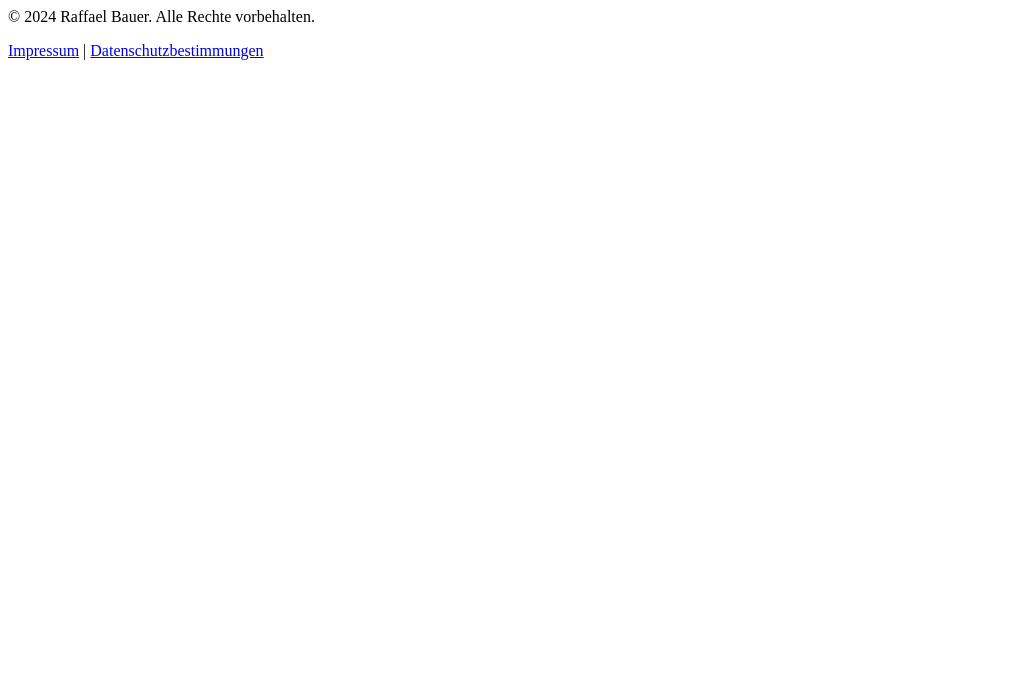
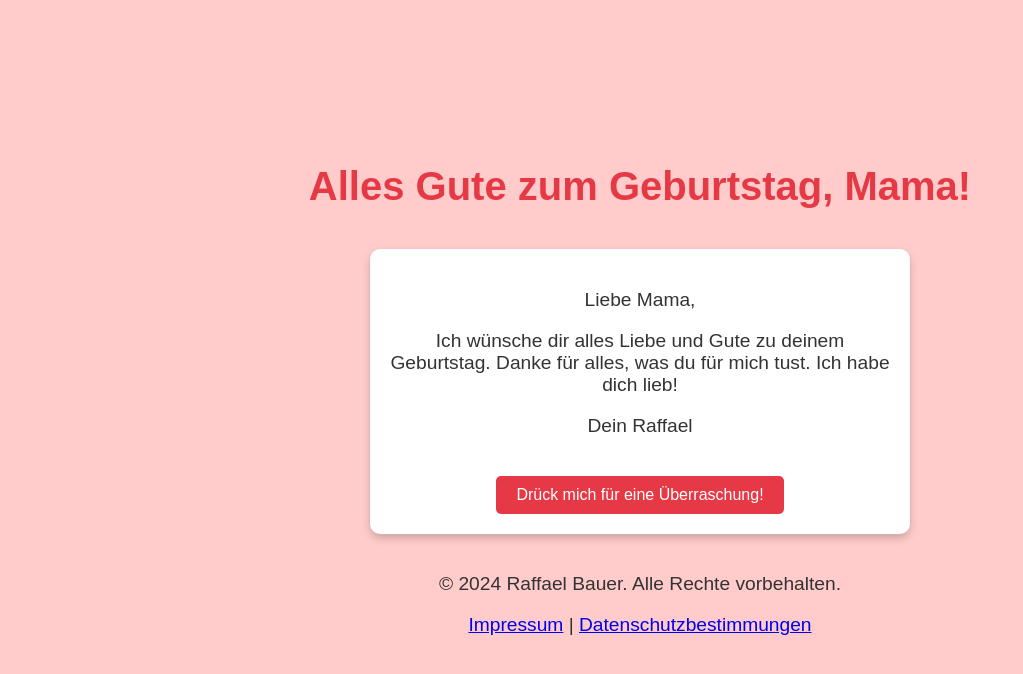
Before and after one commit to raffaelbauer/Happy-bitday-Mama, a plain HTML site: page index.html in a window 1280 px wide. Shown: the whole page, without its empty margins (0-1023 px from the left). Drawn offline with Linux system fonts and the light colour scheme.

Commit message:
Update index.html

```diff
--- a/index.html
+++ b/index.html
@@ -1,9 +1,101 @@
+<!DOCTYPE html>
+<html lang="de">
+<head>
+    <meta charset="UTF-8">
+    <meta name="viewport" content="width=device-width, initial-scale=1.0">
+    <title>Alles Gute zum Geburtstag!</title>
+    <style>
+        body {
+            font-family: Arial, sans-serif;
+            text-align: center;
+            background-color: #ffcccb;
+            color: #333;
+            overflow: hidden;
+            display: flex;
+            flex-direction: column;
+            justify-content: center;
+            align-items: center;
+            height: 100vh;
+            margin: 0;
+        }
+        h1 {
+            color: #e63946;
+            font-size: 2.5em;
+            margin: 20px;
+        }
+        p {
+            font-size: 1.2em;
+        }
+        .card {
+            background-color: #fff;
+            border-radius: 10px;
+            padding: 20px;
+            margin: 20px;
+            width: 90%;
+            max-width: 500px;
+            box-shadow: 0 4px 8px rgba(0,0,0,0.2);
+        }
+        .btn {
+            background-color: #e63946;
+            color: white;
+            padding: 10px 20px;
+            border-radius: 5px;
+            text-decoration: none;
+            display: inline-block;
+            margin-top: 20px;
+            cursor: pointer;
+            font-size: 1em;
+            position: relative;
+        }
+        .heart {
+            position: absolute;
+            font-size: 2em;
+            color: #e63946;
+            animation: shootUp 0.7s ease-out, driftDown 7s ease-in 0.7s forwards;
+        }
+        @keyframes shootUp {
+            0% { transform: translate(0, 0) scale(0.5); opacity: 1; }
+            50% { transform: translate(var(--x-move), var(--y-move)) scale(1); opacity: 1; }
+            100% { transform: translate(var(--x-end), var(--y-end)) scale(1.2); opacity: 1; }
+        }
+        @keyframes driftDown {
+            0% { opacity: 1; }
+            100% { transform: translate(0, 100vh) scale(0.5); opacity: 0; }
+        }
+        /* Mobile Anpassungen */
+        @media (max-width: 600px) {
+            h1 {
+                font-size: 1.8em;
+            }
+            p {
+                font-size: 1em;
+            }
+            .btn {
+                font-size: 0.9em;
+            }
+        }
+    </style>
+</head>
+<body>
+
+    <h1>Alles Gute zum Geburtstag, Mama!</h1>
+
+    <div class="card">
+        <p>Liebe Mama,</p>
+        <p>Ich wünsche dir alles Liebe und Gute zu deinem Geburtstag. Danke für alles, was du für mich tust. Ich habe dich lieb!</p>
+        <p>Dein Raffael</p>
+        <div class="btn" onclick="startHeartRain(this)">Drück mich für eine Überraschung!</div>
+    </div>
+
+    <!-- Audio für den Sound-Effekt -->
+    <audio id="heartSound" src="herz-sound.mp3"></audio>
+
     <script>
         function startHeartRain(button) {
             const sound = document.getElementById("heartSound");
-        sound.play();
+            sound.play();  // Sound abspielen
 
-        for (let i = 0; i < 150; i++) {
+            for (let i = 0; i < 150; i++) {  // Anzahl der Herzen erhöht
                 createHeart(button);
             }
         }
@@ -13,14 +105,16 @@
             heart.classList.add('heart');
             heart.innerText = '❤️';
 
+            // Herz startet in der Mitte des Knopfes
             const rect = button.getBoundingClientRect();
             heart.style.left = `${rect.left + rect.width / 2}px`;
             heart.style.top = `${rect.top + rect.height / 2}px`;
 
+            // Zufällige Bewegungsrichtung und Endposition für jedes Herz
             heart.style.setProperty('--x-move', `${Math.random() * 300 - 150}px`);
-        heart.style.setProperty('--y-move', `${Math.random() * -250 - 100}px`);
+            heart.style.setProperty('--y-move', `${Math.random() * -250 - 100}px`);  // höherer Aufstieg
             heart.style.setProperty('--x-end', `${Math.random() * 400 - 200}px`);
-        heart.style.setProperty('--y-end', `${Math.random() * -400 - 300}px`);
+            heart.style.setProperty('--y-end', `${Math.random() * -400 - 300}px`);  // Endposition höher
 
             heart.style.animationDuration = Math.random() * 2 + 4 + 's';
             heart.style.fontSize = Math.random() * 1.5 + 1 + 'em';
@@ -28,7 +122,7 @@
 
             setTimeout(() => {
                 heart.remove();
-        }, 8000);
+            }, 8000);  // Herzen bleiben länger
         }
     </script>
 
@@ -36,3 +130,6 @@
         <p>&copy; 2024 Raffael Bauer. Alle Rechte vorbehalten.</p>
         <p><a href="https://raffaelbauer.github.io/Impressum/">Impressum</a> | <a href="https://raffaelbauer.github.io/Datenschutzbestimmungen/">Datenschutzbestimmungen</a></p>
     </footer>
+
+</body>
+</html>
```
Lines whose indentation alone changed are shown as unchanged.
